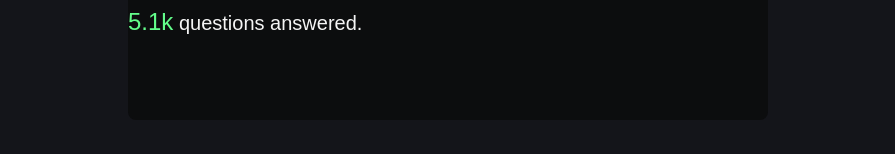
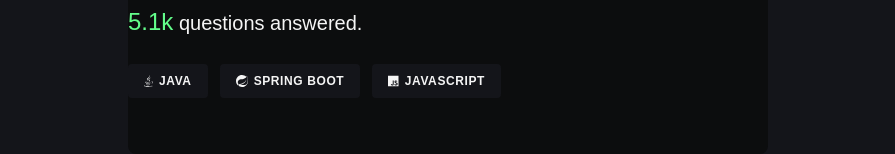
Before and after one commit to pumbas600/E-Portfolio, a Next.js app: page /projects in a window 1280 px wide. Shown: the part 2016-2170 px from the top of the page, without its empty margins (192-1087 px from the left). Built offline with nearby package versions, Linux system fonts and the light colour scheme; no server answers; a web font is replaced by a local one.

Commit message:
feat: :sparkles: sprint boot icon

```diff
--- a/src/components/Badges/index.tsx
+++ b/src/components/Badges/index.tsx
@@ -7,6 +7,9 @@ import NextJsIcon from '../Icons/NextJsIcon';
 import ReactIcon from '../Icons/ReactIcon';
 import FirestoreIcon from '../Icons/FirestoreIcon';
 import OracleIcon from '../Icons/OracleIcon';
+import { FontAwesomeIcon } from '@fortawesome/react-fontawesome';
+import { faJava, faJs } from '@fortawesome/free-brands-svg-icons';
+import SprintBootIcon from '../Icons/SprintBootIcon';
 
 export const Badges = {
   TypeScript: {
@@ -36,6 +39,22 @@ export const Badges = {
     icon: <OracleIcon />,
     hoverBackground: '#EA1B22',
   },
+  Java: {
+    name: 'Java',
+    icon: <FontAwesomeIcon icon={faJava} size="1x" />,
+    hoverBackground: '#ED8B00',
+  },
+  JavaScript: {
+    name: 'JavaScript',
+    icon: <FontAwesomeIcon icon={faJs} size="1x" />,
+    hoverColor: '#000000',
+    hoverBackground: '#F7DF1E',
+  },
+  SprintBoot: {
+    name: 'Spring Boot',
+    icon: <SprintBootIcon />,
+    hoverBackground: '#70AD51',
+  },
 } satisfies Record<string, BadgeProps>;
 
 export const BadgeContainer = styled.div`
--- a/src/components/Card/QuizBotCard.tsx
+++ b/src/components/Card/QuizBotCard.tsx
@@ -1,5 +1,6 @@
 'use client';
 
+import { Badges } from '../Badges';
 import LinkBase from '../Links/LinkBase';
 import Metric from '../Metric';
 import ProjectCard from './ProjectCard';
@@ -30,7 +31,7 @@ export default function QuizBotCard() {
       }
       date="September 2021"
       githubUrl="https://github.com/pumbas600/Halpbot-v1"
-      technologies={[]}
+      technologies={[Badges.Java, Badges.SprintBoot, Badges.JavaScript]}
     />
   );
 }
--- /dev/null
+++ b/src/components/Icons/SprintBootIcon.tsx
@@ -0,0 +1,16 @@
+import { IconProps } from './IconProps';
+
+export default function SprintBootIcon(props: IconProps) {
+  return (
+    <svg xmlns="http://www.w3.org/2000/svg" height="1em" viewBox="0 0 32 32" {...props}>
+      <g fill="none" fill-rule="evenodd">
+        <path d="M0 0h32v32H0z" />
+
+        <path
+          fill="currentColor"
+          d="M5.466 27.993c.586.473 1.446.385 1.918-.202.475-.585.386-1.445-.2-1.92-.585-.474-1.444-.383-1.92.202-.45.555-.392 1.356.115 1.844l-.266-.234C1.972 24.762 0 20.597 0 15.978 0 7.168 7.168 0 15.98 0c4.48 0 8.53 1.857 11.435 4.836.66-.898 1.232-1.902 1.7-3.015 2.036 6.118 3.233 11.26 2.795 15.31-.592 8.274-7.508 14.83-15.93 14.83-3.912 0-7.496-1.416-10.276-3.757l-.238-.21zm23.58-4.982c4.01-5.336 1.775-13.965-.085-19.48-1.657 3.453-5.738 6.094-9.262 6.93-3.303.788-6.226.142-9.283 1.318-6.97 2.68-6.86 10.992-3.02 12.86.002 0 .23.124.227.12 0-.002 5.644-1.122 8.764-2.274 4.56-1.684 9.566-5.835 11.213-10.657-.877 5.015-5.182 9.84-9.507 12.056-2.302 1.182-4.092 1.445-7.88 2.756-.464.158-.828.314-.828.314.96-.16 1.917-.212 1.917-.212 5.393-.255 13.807 1.516 17.745-3.73z"
+        />
+      </g>
+    </svg>
+  );
+}
```
